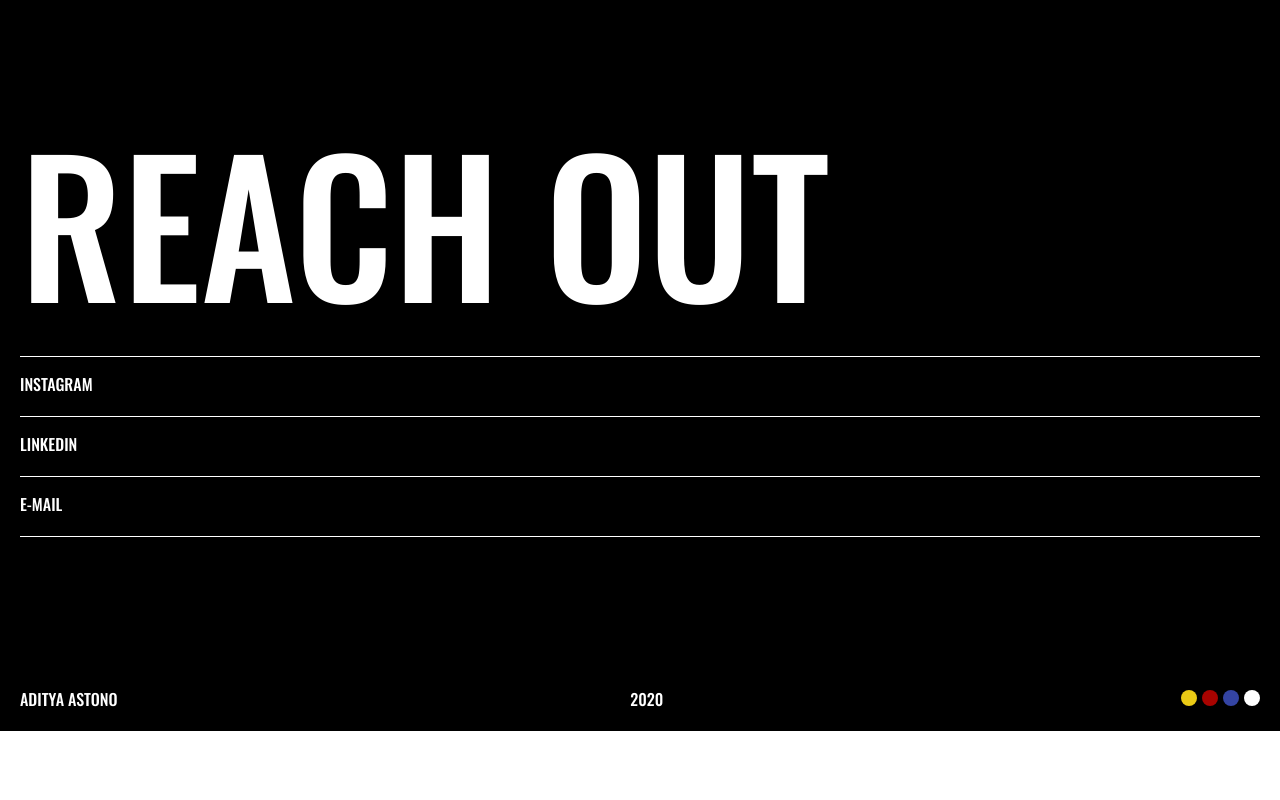
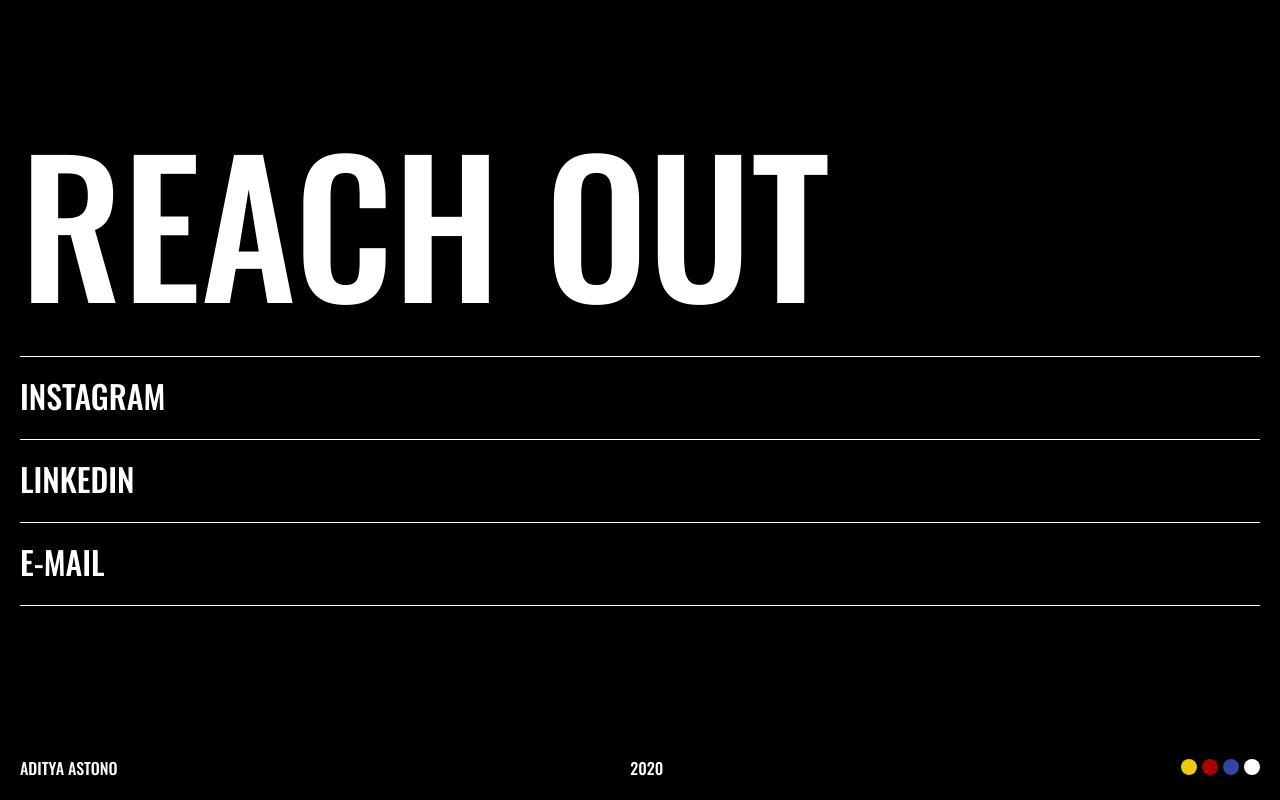
Before and after one commit to afourtimes/afourtimes, a React (Create React App) app: page / in a window 1280 px wide. Shown: the part 2383-3183 px from the top of the page. Before the commit the page ends 3114 px from the top, so only its background shows below. Built offline with nearby package versions, Linux system fonts and the light colour scheme.

Commit message:
Change font size for links

```diff
--- a/src/components/ReachOut.js
+++ b/src/components/ReachOut.js
@@ -23,8 +23,7 @@ export const ReachOut = () => {
         {
           reachOutList.map((link) =>
             <li>
-              <a href={link.url} target="_blank" rel="noopener noreferrer">{link.medium}</a>
-
+              <a href={link.url} target="_blank" rel="noopener noreferrer" style={{ fontSize: '32px' }}>{link.medium}</a>
             </li>
           )
         }
```
